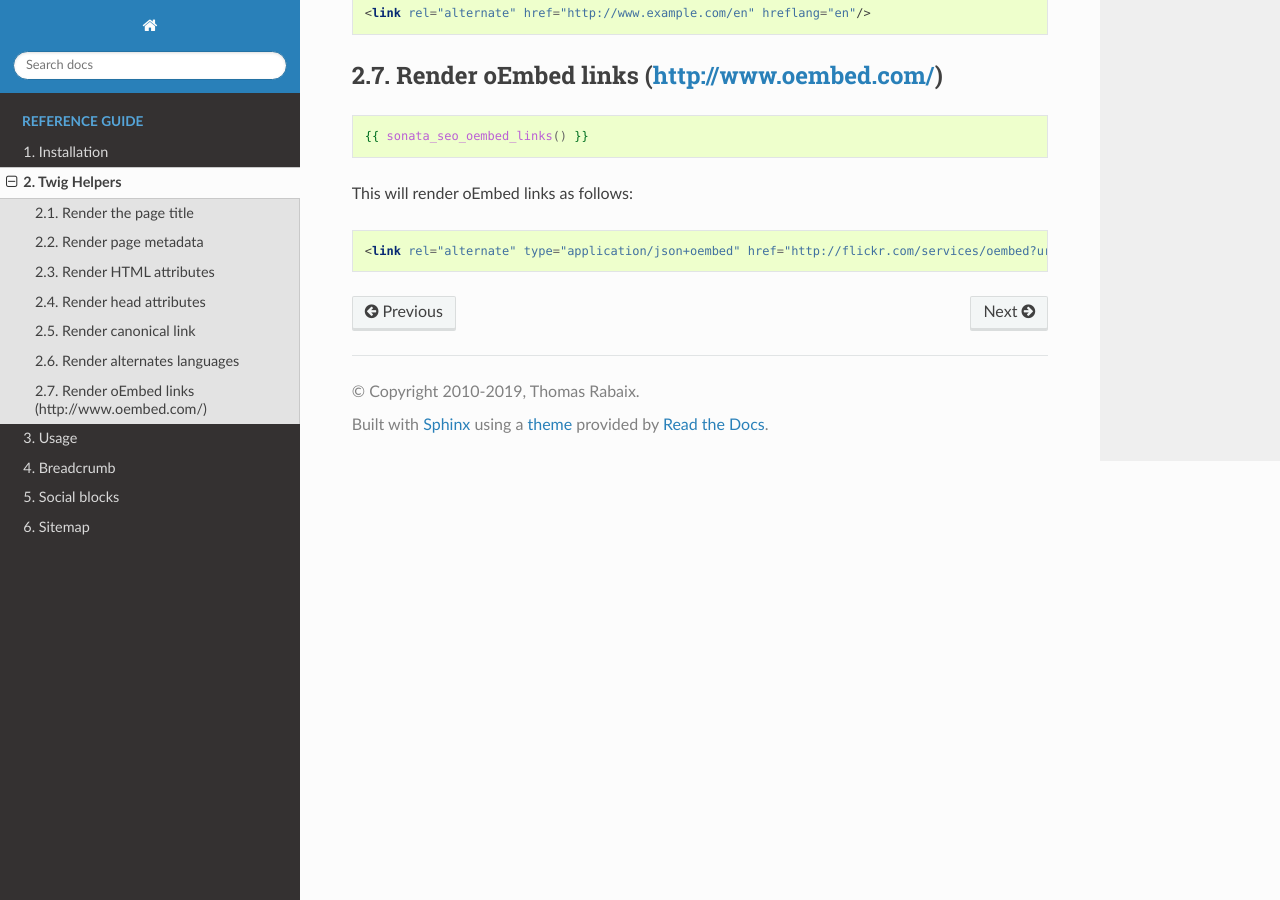
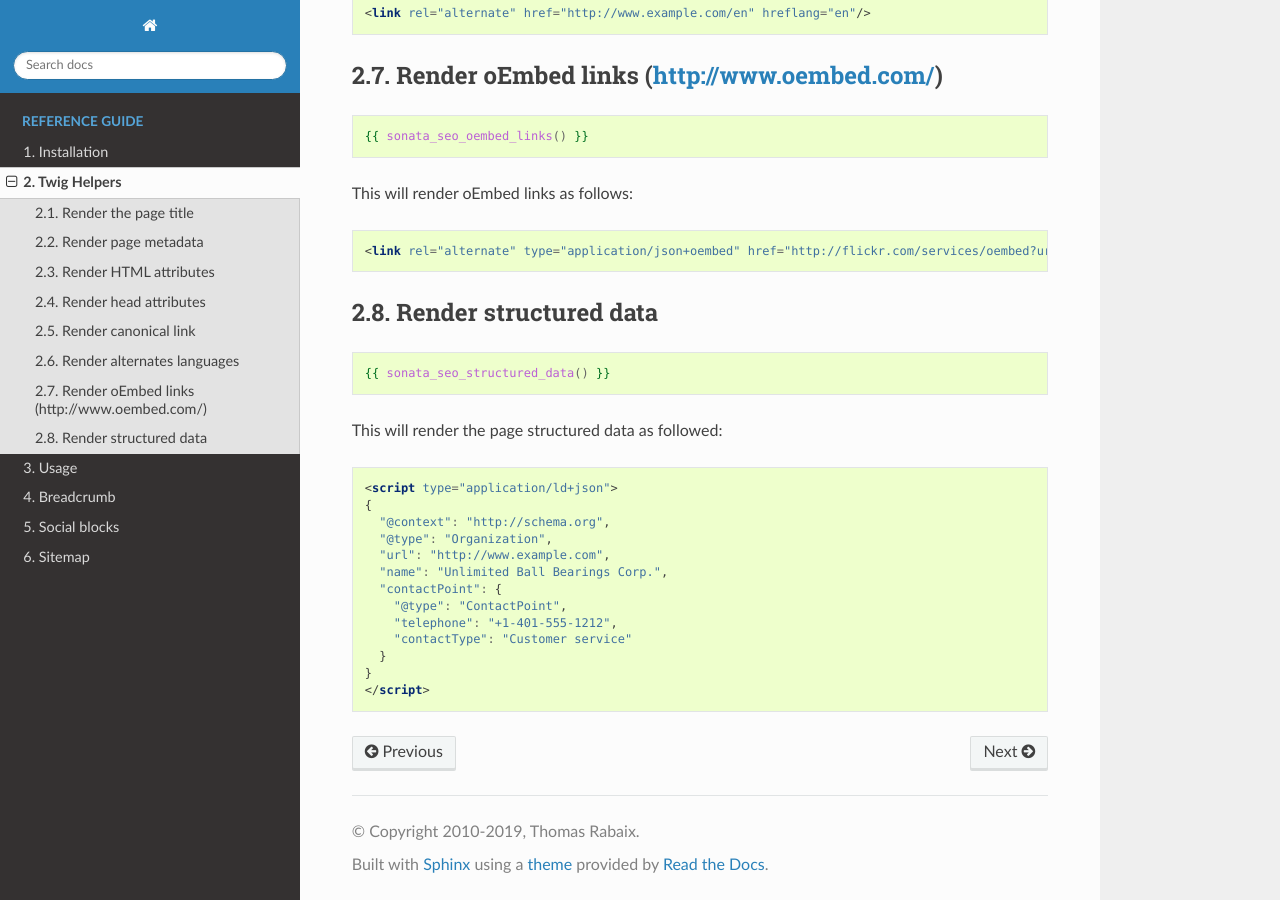
Before and after one commit to sonata-project/SonataSeoBundle, a Sphinx documentation site: the page built from docs/reference/twig_helpers.rst, in a window 1280 px wide and 900 px high, scrolled down 1443 px. Built offline with Sphinx 7.4.7 and the Read the Docs theme 2.0.0, drawn with Linux system fonts in a browser that asks for light colours.

Commit message:
add some lines to the documentation

```diff
--- a/docs/reference/twig_helpers.rst
+++ b/docs/reference/twig_helpers.rst
@@ -86,3 +86,28 @@ This will render oEmbed links as follows:
 .. code-block:: html
 
     <link rel="alternate" type="application/json+oembed" href="http://flickr.com/services/oembed?url=http%3A%2F%2Fflickr.com%2Fphotos%2Fbees%2F2362225867%2F&format=json" title="Bacon Lollys oEmbed Profile" />
+
+Render structured data
+^^^^^^^^^^^^^^^^^^^^^^
+
+.. code-block:: jinja
+
+    {{ sonata_seo_structured_data() }}
+
+This will render the page structured data as followed:
+
+.. code-block:: html
+
+    <script type="application/ld+json">
+    {
+      "@context": "http://schema.org",
+      "@type": "Organization",
+      "url": "http://www.example.com",
+      "name": "Unlimited Ball Bearings Corp.",
+      "contactPoint": {
+        "@type": "ContactPoint",
+        "telephone": "+1-401-555-1212",
+        "contactType": "Customer service"
+      }
+    }
+    </script>
--- a/docs/reference/usage.rst
+++ b/docs/reference/usage.rst
@@ -23,6 +23,9 @@ However, it is possible to alter these values at runtime::
 
     $seoPage = $this->container->get('sonata.seo.page');
 
+    // Create JSON-LD formated information to use as structured data
+    $structuredDataAsJsonLD = $this->evaluateStructuredData($post);
+
     $seoPage
         ->setTitle($post->getTitle())
         ->addMeta('name', 'description', $post->getAbstract())
@@ -57,3 +61,4 @@ These values can be used inside a twig template.
             {{ sonata_seo_metadatas() }}
             {{ sonata_seo_link_canonical() }}
             {{ sonata_seo_lang_alternates() }}
+            {{ sonata_seo_structured_data() }}
```
Also changed, not shown: other parts of docs/reference/usage.rst (+1 -0 lines), 3 other files.
